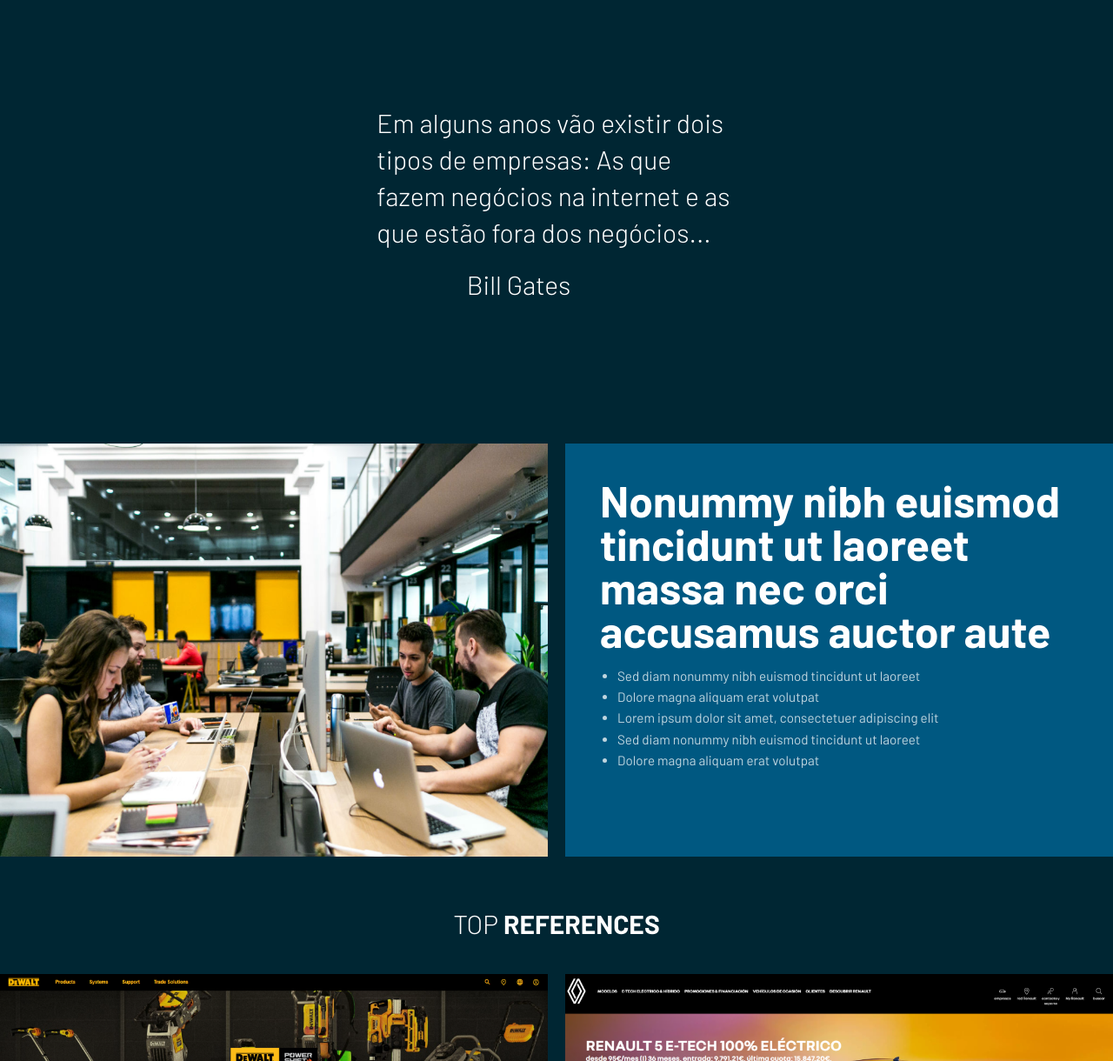
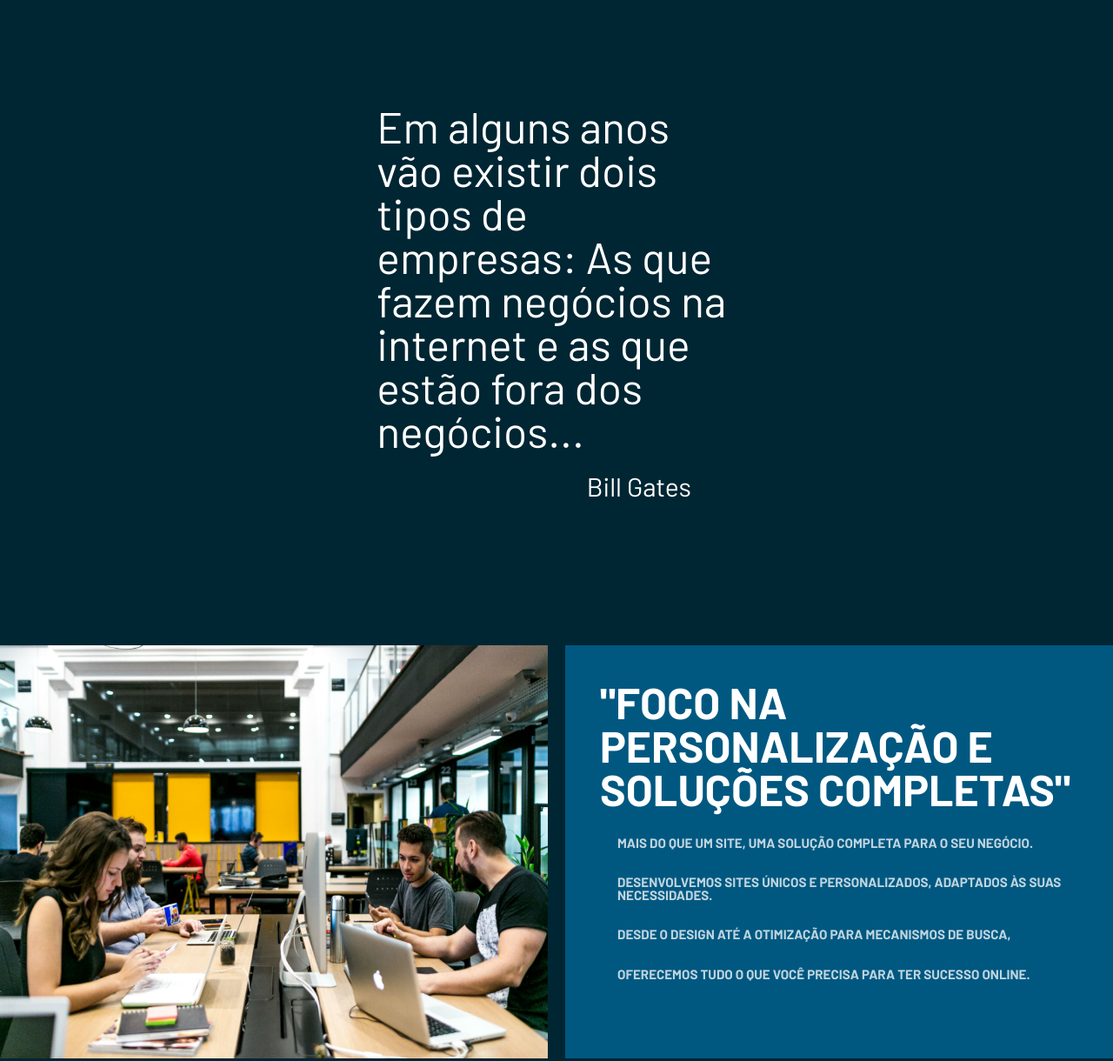
Before and after one commit to Zehlito/jrsdeveloper, a plain HTML site: page index.html in a window 1280 px wide. Shown: the part 1400-2620 px from the top of the page at 87% size. Drawn offline with Linux system fonts and the light colour scheme; files whose address does not match are found by name.

Commit message:
Update index.html

```diff
--- a/index.html
+++ b/index.html
@@ -12,6 +12,7 @@
       <!-- CUSTOM STYLE -->
       <link rel="shortcut icon" href="/img/quero1siteLogo.png" type="image/x-icon">
       <link rel="stylesheet" href="css/template-style.css">
+      <link rel="stylesheet" href="css/style.css">
       <link href="https://fonts.googleapis.com/css?family=Barlow:100,300,400,700,800&amp;subset=latin-ext" rel="stylesheet">
       <script type="text/javascript" src="js/jquery-1.8.3.min.js"></script>
       <script type="text/javascript" src="js/jquery-ui.min.js"></script>
@@ -100,12 +101,32 @@
 
         </section>
 
+        <!-- statistics strat -->
+		<section id="statistics"  class="statistics">
+			<div class="container">
+				<div class="statistics-counter">
+                    <section class="grid section margin-bottom ">
+                        <!--<h2 class="s-12 l-6 center text-thin text-size-30 text-white text-uppercase margin-bottom-30"><b>Parallax Background</b></h2>-->
+                        <p class="s-12 l-4 center text-line-height-1 text-size-50 text-white">Em alguns anos vão existir dois tipos de empresas: As que fazem negócios na internet e as que estão fora dos negócios...</p><br>
+                        <h2 class="s-12 l-3 center text-right text-size-30 margin-bottom-30 text-white">Bill Gates</h2>
+                      </section>
+
+				</div><!--/.statistics-counter-->
+			</div><!--/.container-->
+
+		</section><!--/.counter-->
+		<!-- statistics end -->
+
         <!-- SECTION 2 -->
+
+        <!--
         <section class="grid section margin-bottom background-dark">
-          <!--<h2 class="s-12 l-6 center text-thin text-size-30 text-white text-uppercase margin-bottom-30"><b>Parallax Background</b></h2>-->
+          <h2 class="s-12 l-6 center text-thin text-size-30 text-white text-uppercase margin-bottom-30"><b>Parallax Background</b></h2>
           <p class="s-12 l-4 center text-thin text-size-30 text-white">Em alguns anos vão existir dois tipos de empresas: As que fazem negócios na internet e as que estão fora dos negócios...</p><br>
           <h2 class="s-12 l-2 center text-thin text-size-30 margin-bottom-30">Bill Gates</h2>
         </section>
+        -->
+
 
         <!-- SECTION 3 -->
         <section class="grid margin">
@@ -113,14 +134,16 @@
           <img class="s-12 m-6 margin-bottom" src="img/escritotrio.png">
 
           <div class="s-12 m-6 padding-2x margin-bottom background-blue">
-            <h2 class="text-strong text-size-50 text-line-height-1">Nonummy nibh euismod tincidunt ut laoreet<br> massa nec orci accusamus auctor aute</h2>
+            <h2 class="text-strong text-size-50 text-line-height-1 margin-bottom-30 text-uppercase"> "Foco na personalização e soluções completas"<br></h2>
             <ul>
-              <li>Sed diam nonummy nibh euismod tincidunt ut laoreet</li>
-              <li>Dolore magna aliquam erat volutpat</li>
-              <li>Lorem ipsum dolor sit amet, consectetuer adipiscing elit</li>
-              <li>Sed diam nonummy nibh euismod tincidunt ut laoreet</li>
-              <li>Dolore magna aliquam erat volutpat</li>
-            </ul>
+              <li class="text-strong text-size-14 text-line-height-1 margin-bottom-30 text-uppercase">Mais do que um site, uma solução completa para o seu negócio.</li>
+
+              <li class="text-strong text-size-14 text-line-height-1 margin-bottom-30 text-uppercase">Desenvolvemos sites únicos e personalizados, adaptados às suas necessidades.</li>
+
+              <li class="text-strong text-size-14 text-line-height-1 margin-bottom-30 text-uppercase">Desde o design até a otimização para mecanismos de busca,</li>
+
+              <li class="text-strong text-size-14 text-line-height-1 margin-bottom-30 text-uppercase">oferecemos tudo o que você precisa para ter sucesso online.</li>
+              </ul>
           </div>
         </section>
 
@@ -175,7 +198,7 @@
         </div>
 
         <div class="s-12 m-9 l-3 padding-2x margin-bottom background-dark">
-           <h2 class="text-strong text-uppercase">Gostou do que viu?</h2>
+           <h2 class="text-strong text-uppercase text-size-30">Gostou do que viu?</h2>
            <p>"Entre em contato conosco e solicite um orçamento sem compromisso. Transforme sua ideia em realidade! <br>
             <strong>Quero1Site: </strong> Impulsione o crescimento do seu negócio com um site profissional. "</p>
         </div>
```
